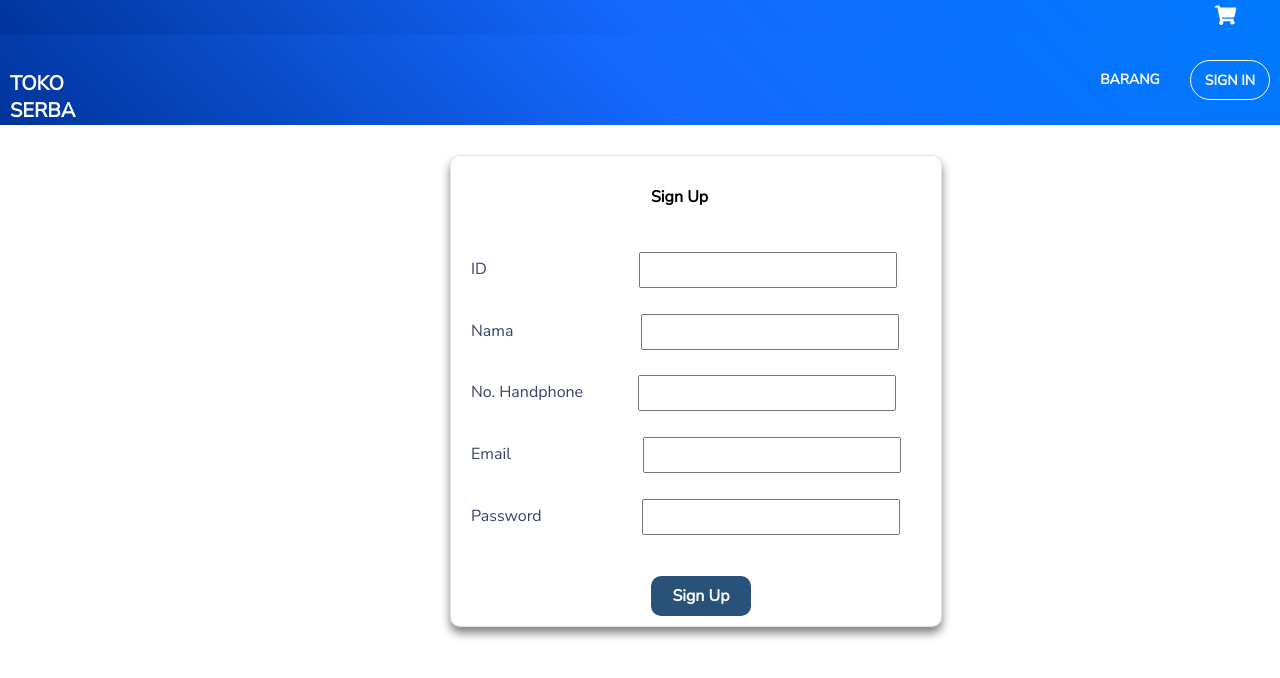
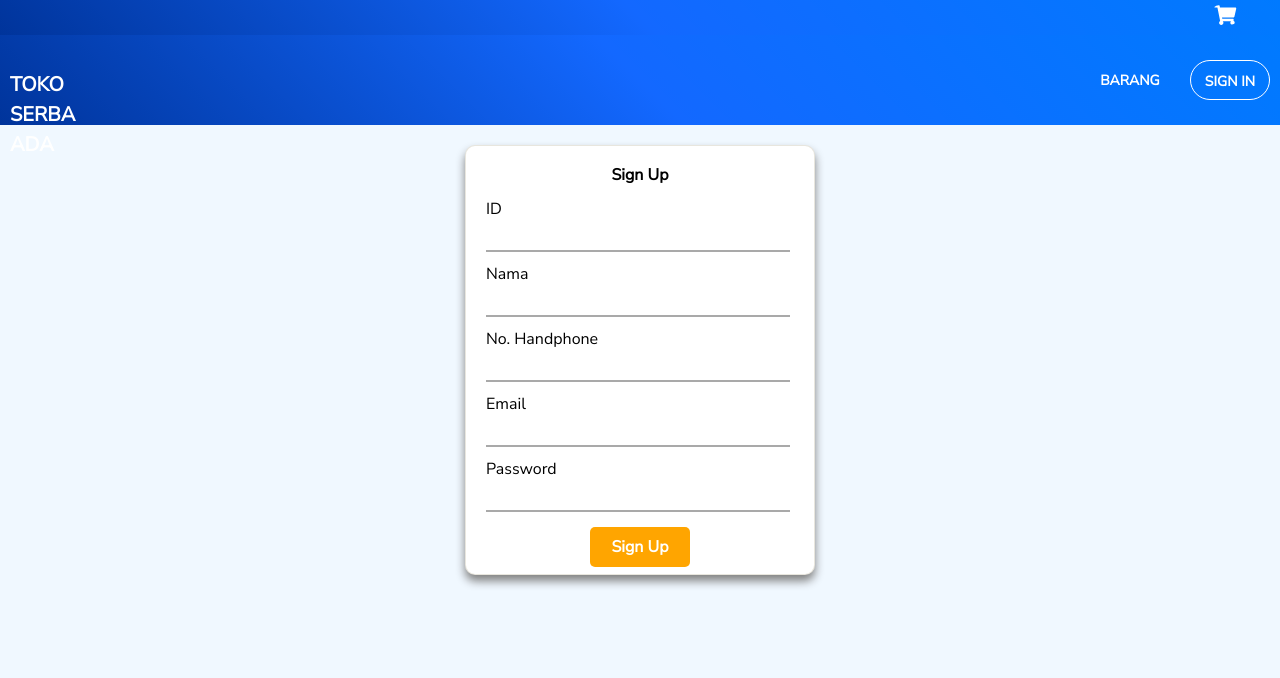
Before and after one commit to CandiceAriel/toko, a React (Create React App) app in the folder Client/: page /SignUp in a window 1280 px wide. Shown: the top 678 px of the page. Built offline with nearby package versions, Linux system fonts and the light colour scheme.

Commit message:
Cart UI Update

```diff
--- a/Client/src/ListBarang.js
+++ b/Client/src/ListBarang.js
@@ -54,7 +54,7 @@ const ListBarang = () => {
                         harga={barang.harga}
                         stok={barang.stok}
                         qty={barang.qty}/>
-                        <button onClick={() => {deleteBarang(barang.id);}} className="list-barang__btn__delete"> Remove </button>
+                        <button onClick={() => {deleteBarang(barang.id);}} className="list-barang__btn__delete"> x </button>
                       </div>
                   ))}
 
--- a/Client/src/page/SignIn.js
+++ b/Client/src/page/SignIn.js
@@ -33,6 +33,7 @@ const SignIn = () => {
             password: password
         }).then((response) => {
             if(response.data.message ){
+                console.log(response.data.message)
                 setSignInStatus(response.data.message)
             }else {
                 localStorage.setItem('dataLogIn', JSON.stringify(response.data));
@@ -48,7 +49,7 @@ const SignIn = () => {
                       {
                         userID: userID
                       }).then((response) => {
-                      if(response.data.message ){
+                      if(response.data.message){
                         console.log(response.data.message)
                       }else {
                         localStorage.setItem('datacart', JSON.stringify(response.data));
@@ -61,25 +62,25 @@ const SignIn = () => {
     }
 
     return (
-        <div>
+    <div>
         <NavHeader />
+        <div className="signin__container">
         <form className="signin__form" onSubmit={signIn}>
-            <div className="title-signin">
-                <h5>Sign In</h5>
+            <div className="signin__form__title">
+                <h5 className="signin__form__title__text">Sign In</h5>
             </div>
-            <div>
-                <input type="text" name="email" placeholder="Email" className="input__email" value={email} onChange={updateEmail}/>
+            <div className="signin__form__input">
+                <input type="text" name="email" placeholder="Email" className="signin__form__input__email" value={email} onChange={updateEmail}/>
+                <input type="password" name="password" placeholder="Password" className="signin__form__input__password" value={password} onChange={updatePassword}/>
             </div>
-            <div>
-                <input type="password" name="password" placeholder="Password" className="input__password" value={password} onChange={updatePassword}/>
-            </div>
-            <div className="wrapper-btn">
-                <button onClick={navigateTo}  value="Sign Up" className="btn__signup">Sign Up</button>
-                <button type="submit" value="Sign In" className="btn__signin" onClick={signIn}>Sign In</button>
+            <div className="signin__form__btn">
+                <button onClick={navigateTo}  value="Sign Up" className="signin__form__btn__signup">Sign Up</button>
+                <button type="submit" value="Sign In" className="signin__form__btn__signin" onClick={signIn}>Sign In</button>
             </div>
         </form>
         <h1>{signInStatus}</h1>
         </div>
+    </div>
     )
 }
 
--- a/Client/src/page/SignUp.js
+++ b/Client/src/page/SignUp.js
@@ -63,29 +63,38 @@ const SignUp = () => {
     return (
         <div>
         <NavHeader />
+        <div className="signup__container">
         <form className="signup__form">
-            <div className="title-signup">
-                <h5>Sign Up</h5>
+            <div className="signup__form__title">
+                <h5 className="signup__form__title__text">Sign Up</h5>
             </div>
-            <div>
-                <label>ID<input type="text"  className="input__id" value={userID} onChange={updateUserID}/></label>
+            <div className="signup__form__input">
+                <div className="signup__form__input__group">
+                    <label>ID</label>
+                    <input type="text"  className="signup__form__input__id" value={userID} onChange={updateUserID}/>
+                </div>
+                <div className="signup__form__input__group">
+                    <label>Nama</label>
+                    <input type="text"  className="signup__form__input__nama" value={nama} onChange={updateNama}/>
+                </div>
+                <div className="signup__form__input__group">
+                    <label>No. Handphone</label>
+                    <input type="text"  className="signup__form__input__hp" value={noHP} onChange={updateHP}/>
+                </div>
+                <div className="signup__form__input__group">
+                    <label>Email</label>
+                    <input type="text"  className="signup__form__input__email" value={email} onChange={updateEmail}/>
+                </div>
+                <div className="signup__form__input__group">
+                    <label>Password</label>
+                    <input type="text"  className="signup__form__input__password" value={password} onChange={updatePassword}/>
+                </div>
             </div>
-            <div>
-                <label>Nama<input type="text"  className="input__nama" value={nama} onChange={updateNama}/></label>
-            </div>
-            <div>
-                <label>No. Handphone<input type="text"  className="input__hp" value={noHP} onChange={updateHP}/></label>
-            </div>
-            <div>
-                <label>Email<input type="text"  className="input__email" value={email} onChange={updateEmail}/></label>
-            </div>
-            <div>
-                <label>Password<input type="text"  className="input__password" value={password} onChange={updatePassword}/></label><br></br>
-            </div>
-            <div className="btn__submit">
-                <input type="submit" value="Sign Up" className="btn" onClick={signUp}/>
+            <div className="signup__form__btn">
+                <input type="submit" value="Sign Up" className="signup__form__btn__signup" onClick={signUp}/>
             </div>
         </form>
+        </div>
         </div>
     )
 }
--- a/Client/src/style/Barang.scss
+++ b/Client/src/style/Barang.scss
@@ -9,6 +9,8 @@
 }
 
 .btn{
+    font-family: $base-font-family;
+
     &__tambah{
         background-color: #28527A;
         margin: 0px 10px;
--- a/Client/src/style/Cart.scss
+++ b/Client/src/style/Cart.scss
@@ -29,7 +29,7 @@
         tr{
             width: 100%;
             height: 48px;
-            padding: 10px 20px;
+            padding: 0px;
             vertical-align: inherit;
             display: flex;
             justify-content: right;
--- a/Client/src/style/ListBarang.scss
+++ b/Client/src/style/ListBarang.scss
@@ -9,6 +9,7 @@
         border-radius: 0px;
         margin-top: 20px;
         margin-bottom: 0px;
+        background-color: #f0f8ff;
 
         th{
             display: table-cell;
@@ -20,6 +21,7 @@
             padding: 10px;
             font-family: $base-font-family;
             box-sizing: border-box;
+            background-color: #f0f8ff;
 
             .link{
                 &__barang{
@@ -48,8 +50,11 @@
             height: 40px;
             border-radius: 10px;
             border: none;
-            margin: 20px 10px;
+            margin: 23px 10px;
             float: right;
+            font-family: $base-font-family;
+            font-size: $base-font-size-large;
+            font-weight: $weight-bold;
         }
     }
 
--- a/Client/src/style/SignUp.scss
+++ b/Client/src/style/SignUp.scss
@@ -1,67 +1,103 @@
 @import './main.scss';
 
 .signup{
-    padding: 50px;
+
+    &__container{
+      display: flex;
+      justify-content: center;
+      padding: 20px;
+    }
 
     &__form{
-      height:450px;
+      height:430px;
       font-size: 16px;
-      margin: 30px 450px;
-      padding: 10px 20px 10px 20px;
+      padding: 25px 20px;
       text-align: left;
       display: flex;
       flex-direction: column;
-      justify-content: space-between;
+      justify-content: center;
       border-radius: 10px;
-      width: 450px;
+      width: 350px;
       background-color: white;
       box-shadow: 0 6px 10px grey;
       border: 1px solid rgba(139, 128, 91, 0.2);
+      box-sizing: border-box;
 
-      .btn{
+      &__title{
+            box-sizing: border-box;
+            display: flex;
+            justify-content: space-around;
+            padding: 10px;
+            height: 50px;
+            margin-bottom: 0px;
+
+            &__text{
+                margin: 0px;
+            }
+      }
+
+      &__btn{
+        width: 100%;
+        height: 40px;
+        box-sizing: border-box;
+        display: flex;
+        margin-top: 40px;
+        justify-content: center;
+
+          &__signup{
             width: 100px;
             height: 40px;
-        border-radius: 10px;
-        margin: 15px 180px 0px;
+            border-radius: 5px;
+            background: orange;
             border: none;
-        background-color: #28527A;
+            font-weight: 900;
+            font-size: 16px;
             color: white;
-        font-weight: bold;
-        font-size: 16px;
+          }
       }
 
-      .input{
-        width: 250px;
+      &__input{
+          display: flex;
+          flex-direction: column;
+          box-sizing: border-box;
+          width: 100%;
+          height: 260px;
+          margin-bottom: 30px;
+
+        &__group{
+          display: flex;
+          flex-direction: column;
+          box-sizing: border-box;
+          height: 55px;
+          width: 100%;
+          color: black;
+          margin-bottom: 10px;
+        }
 
         &__id{
-          margin-left: 152px;
+          width: 300px;
+          height: 40px;
         }
 
         &__nama{
-           width: 250px;
-           margin-left: 127px;
+          width: 300px;
+          height: 40px;
         }
 
         &__hp{
-          width: 250px;
-          margin-left: 55px;
+          width: 300px;
+          height: 40px;
         }
 
         &__email{
-           width: 250px;
-           margin-left: 132px;
+          width: 300px;
+          height: 40px;
         }
 
         &__password{
-         width: 250px;
-         margin-left: 100px;
+          width: 300px;
+          height: 40px;
         }
       }
   }
 }
-
-.title-signup{
-    height: 50px;
-    padding: 0px 150px;
-    margin: 5px;
-}
--- a/Client/src/style/global.scss
+++ b/Client/src/style/global.scss
@@ -6,12 +6,13 @@ body{
     margin: 0;
     font-family: $base-font-family;
     font-size: 14px;
+    line-height: 1.5;
     color: #3a4166;
     box-sizing: border-box;
+    background-color: #f0f8ff;
 }
 
 h5{
-    margin: 15px 25px;
     color: black;
     font-size: $base-font-size-medium;
     font-family: $base-font-family;
@@ -33,7 +34,7 @@ table{
 td{
     display: table-cell;
     height: 100%;
-    padding: 20px 15px;
+    padding: 10px 15px;
     vertical-align: initial;
     font-family: $base-font-family;
 }
@@ -41,17 +42,16 @@ td{
 tr{
     display: table-row;
     height: 100%;
-    padding: 20px 0px;
+    padding: 0px;
     vertical-align: initial;
     justify-content: center;
     font-family: $base-font-family;
 }
 
-
 input{
-    width:250px;
-    height: 30px;
     font-family: $base-font-family;
+    border: none;
+    border-bottom: 2px solid darkgrey;
 }
 
 .content{
@@ -80,11 +80,6 @@ input{
     width: 100%;
 }
 
-.input{
-    width: 150px;
-    height: 30px;
-}
-
 .button-primary{
     width: 100px;
     height: 40px;
```
Also changed, not shown: Client/src/ListCart.js (+15 -5 lines), Client/src/page/Cart.js (+6 -7 lines), Client/src/style/ListCart.scss (+40 -13 lines), Client/src/style/SignIn.scss (+44 -27 lines), 1 other file (tests, documents, lock files or other folders). Lines whose indentation alone changed are shown as unchanged.
